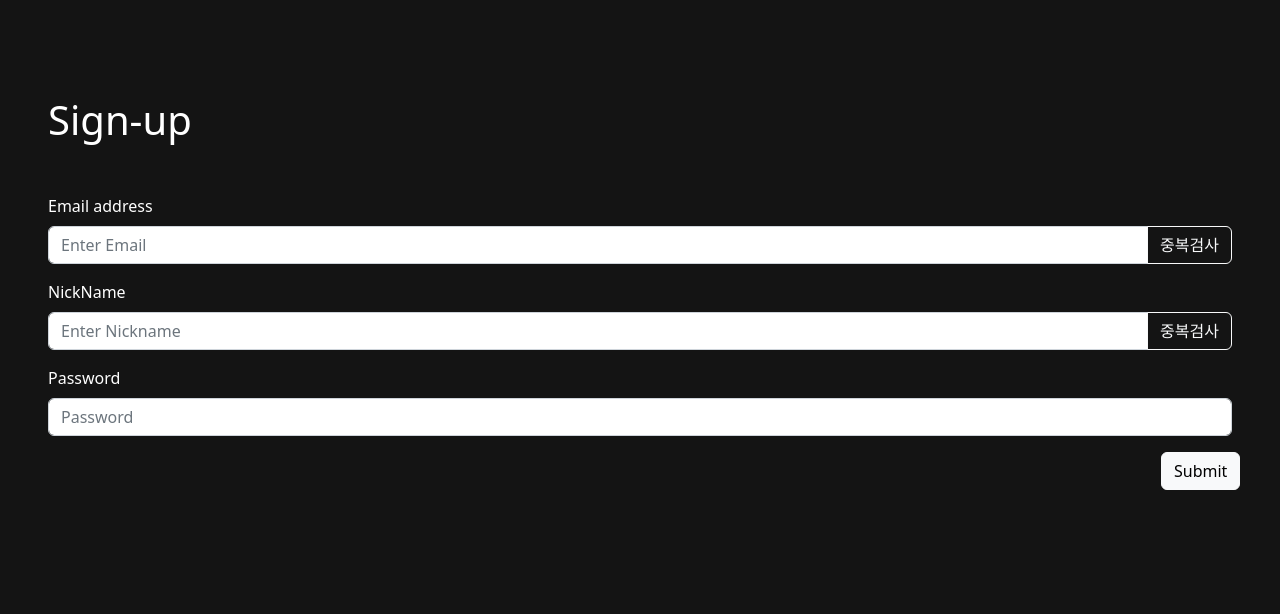
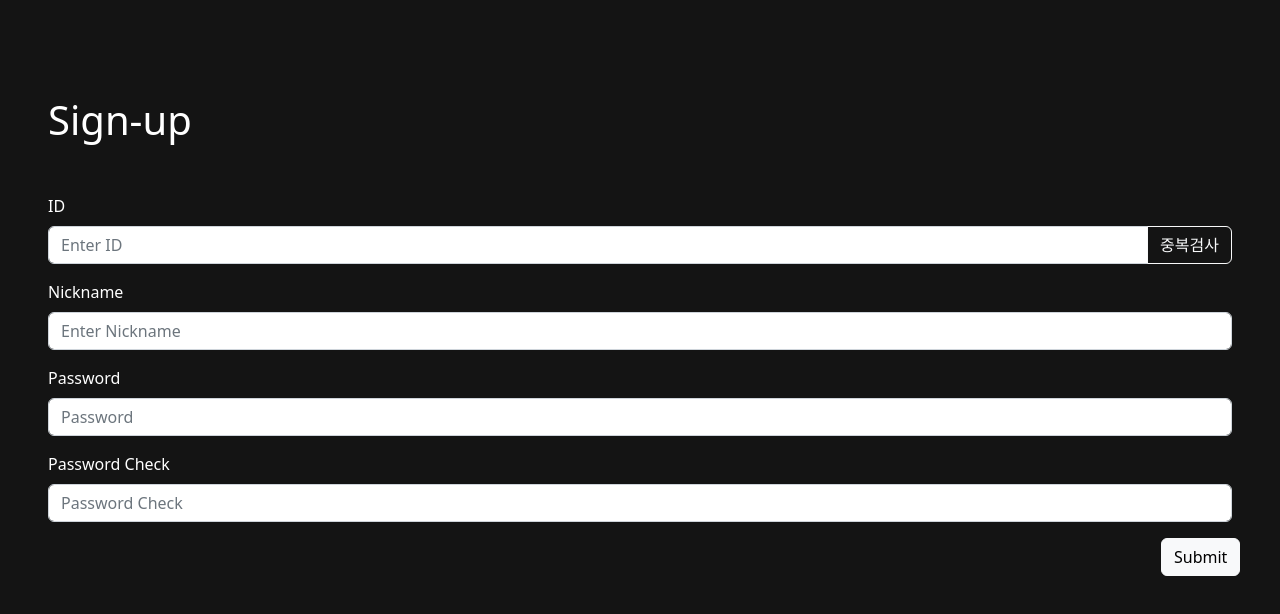
Before and after one commit to shackstack/TeamProject_MovieRecommendService, a React (Create React App) app: page /login/signup in a window 1280 px wide. Shown: the top 614 px of the page. Built offline with nearby package versions, Linux system fonts and the light colour scheme.

Commit message:
바인딩 1단계

```diff
--- /dev/null
+++ b/src/apis/axios/moviepost.js
@@ -0,0 +1,8 @@
+import { REST_API } from "src/apis/config";
+
+const postMovie = async (data) => {
+  console.log("data", data);
+  await REST_API.post("api주소", data);
+};
+
+export default postMovie;
--- a/src/pages/root/movieposting.jsx
+++ b/src/pages/root/movieposting.jsx
@@ -3,22 +3,21 @@ import { Link } from "react-router-dom";
 import Button from "react-bootstrap/Button";
 import Form from "react-bootstrap/Form";
 import styled from "styled-components";
-import { useState, useEffect } from "react";
-import { useDispatch } from "react-redux";
-import { movieListing } from "src/store/reducers/moviecreater";
+import { useState } from "react";
+import postMovie from "src/apis/axios/moviepost";
 
 const MoviePosting = () => {
-  const dispatch = useDispatch();
-  const [title, setTitle] = useState("");
-  const [url, setUrl] = useState("");
+  const [title, setTitle] = useState("Top Gun");
+  const [image_url, setUrl] = useState("");
   const [content, setContent] = useState("");
   const [star, setStar] = useState("");
 
   const submitForm = () => {
-    dispatch(movieListing({ title, url, content, star }));
+    if (title === "" || image_url === "" || content === "" || star === "") {
+      return alert("다시하세요");
+    }
+    postMovie({ title, image_url, content, star });
   };
-
-  useEffect(() => {});
 
   return (
     <>
@@ -30,6 +29,7 @@ const MoviePosting = () => {
             placeholder="Which movie you'd like to recommend?"
             onChange={(e) => {
               setTitle(e.target.value);
+              console.log(title);
             }}
           />
         </Form.Group>
@@ -62,9 +62,7 @@ const MoviePosting = () => {
           onChange={(e) => {
             setStar(e.target.value);
           }}>
-          <option value="" selected>
-            How much do you want to recommend?
-          </option>
+          <option defaultValue="">How much do you want to recommend?</option>
           <option value="⭐">⭐</option>
           <option value="⭐⭐">⭐⭐</option>
           <option value="⭐⭐⭐">⭐⭐⭐</option>
@@ -72,11 +70,10 @@ const MoviePosting = () => {
           <option value="⭐⭐⭐⭐⭐">⭐⭐⭐⭐⭐</option>
         </select>
         <Jump>
-          <Link to="/browse">
-            <Button variant="light" type="submit" onClick={() => submitForm()}>
-              Submit
-            </Button>
-          </Link>
+          <Button variant="light" type="submit" onClick={() => submitForm()}>
+            Submit
+          </Button>
+
           <Link to="/browse">
             <Button variant="light" type="cancel">
               Cancel
--- a/src/pages/root/signin.jsx
+++ b/src/pages/root/signin.jsx
@@ -1,40 +1,50 @@
 import Button from "react-bootstrap/Button";
 import Form from "react-bootstrap/Form";
 import styled from "styled-components";
-
+import { useState } from "react";
 import { Link } from "react-router-dom";
+import { REST_API } from "src/apis/config";
 
 function SignIn() {
-  const ListContainer = styled.form`
-    width: 100%;
-    height: 100%;
-    max-width: ${window.innerWidth}px;
-    min-height: ${window.innerHeight}px;
-    background-color: ${({ theme }) => theme.color.background};
-    padding: 6rem 3rem;
-    flex-wrap: wrap;
-    color: white;
-  `;
+  const [username, setUsername] = useState("");
+  const [password, setPassword] = useState("");
 
-  const Head = styled.h1`
-    margin-bottom: 50px;
-  `;
+  const onClickLogIn = async () => {
+    console.log(username, password);
+    await REST_API.post({ username, password });
+  };
+
   return (
     <ListContainer>
       <Head>Sign-in</Head>
       <Form.Group className="mb-3" controlId="formBasicEmail">
-        <Form.Label>Email address</Form.Label>
-        <Form.Control type="email" placeholder="Enter email" />
+        <Form.Label>ID</Form.Label>
+        <Form.Control
+          type="ID"
+          placeholder="Enter ID"
+          onChange={(e) => {
+            setUsername(e.target.value);
+          }}
+        />
       </Form.Group>
 
       <Form.Group className="mb-3" controlId="formBasicPassword">
         <Form.Label>Password</Form.Label>
-        <Form.Control type="password" placeholder="Password" />
+        <Form.Control
+          type="password"
+          placeholder="Password"
+          onChange={(e) => {
+            setPassword(e.target.value);
+          }}
+        />
       </Form.Group>
-      <Form.Group className="mb-3" controlId="formBasicCheckbox">
-        <Form.Check type="checkbox" label="Check me out" />
-      </Form.Group>
-      <Button variant="light" type="submit">
+
+      <Button
+        variant="light"
+        type="submit"
+        onClick={() => {
+          onClickLogIn();
+        }}>
         Log-in
       </Button>
       <Link to="/login/signup">
@@ -47,3 +57,18 @@ function SignIn() {
 }
 
 export default SignIn;
+
+const ListContainer = styled.form`
+  width: 100%;
+  height: 100%;
+  max-width: ${window.innerWidth}px;
+  min-height: ${window.innerHeight}px;
+  background-color: ${({ theme }) => theme.color.background};
+  padding: 6rem 3rem;
+  flex-wrap: wrap;
+  color: white;
+`;
+
+const Head = styled.h1`
+  margin-bottom: 50px;
+`;
--- a/src/pages/root/signup.jsx
+++ b/src/pages/root/signup.jsx
@@ -2,40 +2,35 @@ import Button from "react-bootstrap/Button";
 import InputGroup from "react-bootstrap/InputGroup";
 import Form from "react-bootstrap/Form";
 import styled from "styled-components";
+import { useState } from "react";
+import { Link } from "react-router-dom";
+import { REST_API } from "src/apis/config";
 
-import { Link } from "react-router-dom";
+const SignUp = () => {
+  const [username, setUsername] = useState("");
+  const [password, setPassword] = useState("");
+  const [pwdCheck, setPwdCheck] = useState("");
+  const [nickname, setNickname] = useState("");
 
-function SignUp() {
-  const ListContainer = styled.form`
-    width: 100%;
-    height: 100%;
-    max-width: ${window.innerWidth}px;
-    min-height: ${window.innerHeight}px;
-    background-color: ${({ theme }) => theme.color.background};
-    padding: 6rem 3rem;
-    flex-wrap: wrap;
-    color: white;
-  `;
-
-  const Head = styled.h1`
-    margin-bottom: 50px;
-  `;
-
-  const Submitbtn = styled.div`
-    margin-left: 94%;
-  `;
+  const onClickSignUp = async () => {
+    await REST_API.post({ username, password, pwdCheck, nickname });
+    console.log(username, password, pwdCheck, nickname);
+  };
 
   return (
     <>
       <ListContainer>
         <Head>Sign-up</Head>
-        <Form.Group className="mb-3" controlId="formBasicEmail">
-          <Form.Label>Email address</Form.Label>
+        <Form.Group className="mb-3" controlId="formBasicID">
+          <Form.Label>ID</Form.Label>
           <InputGroup className="mb-3">
             <Form.Control
-              placeholder="Enter Email"
-              aria-label="Enter Email"
+              placeholder="Enter ID"
+              aria-label="Enter ID"
               aria-describedby="basic-addon2"
+              onChange={(e) => {
+                setUsername(e.target.value);
+              }}
             />
             <Button variant="outline-light" id="button-addon2">
               중복검사
@@ -43,26 +38,45 @@ function SignUp() {
           </InputGroup>
         </Form.Group>
         <Form.Group className="mb-3" controlId="formBasicNickName">
-          <Form.Label>NickName</Form.Label>
-          <InputGroup className="mb-3">
-            <Form.Control
-              placeholder="Enter Nickname"
-              aria-label="Enter Nickname"
-              aria-describedby="basic-addon2"
-            />
-            <Button variant="outline-light" id="button-addon2">
-              중복검사
-            </Button>
-          </InputGroup>
+          <Form.Label>Nickname</Form.Label>
+          <Form.Control
+            type="Nickname"
+            placeholder="Enter Nickname"
+            onChange={(e) => {
+              setNickname(e.target.value);
+            }}
+          />
         </Form.Group>
 
         <Form.Group className="mb-3" controlId="formBasicPassword">
           <Form.Label>Password</Form.Label>
-          <Form.Control type="password" placeholder="Password" />
+          <Form.Control
+            type="password"
+            placeholder="Password"
+            onChange={(e) => {
+              setPassword(e.target.value);
+            }}
+          />
         </Form.Group>
+        <Form.Group className="mb-3" controlId="formBasicPassword">
+          <Form.Label>Password Check</Form.Label>
+          <Form.Control
+            type="password"
+            placeholder="Password Check"
+            onChange={(e) => {
+              setPwdCheck(e.target.value);
+            }}
+          />
+        </Form.Group>
+
         <Submitbtn>
           <Link to="/login">
-            <Button variant="light" type="submit">
+            <Button
+              variant="light"
+              type="submit"
+              onClick={() => {
+                onClickSignUp();
+              }}>
               Submit
             </Button>
           </Link>
@@ -70,6 +84,25 @@ function SignUp() {
       </ListContainer>
     </>
   );
-}
+};
 
 export default SignUp;
+
+const ListContainer = styled.form`
+  width: 100%;
+  height: 100%;
+  max-width: ${window.innerWidth}px;
+  min-height: ${window.innerHeight}px;
+  background-color: ${({ theme }) => theme.color.background};
+  padding: 6rem 3rem;
+  flex-wrap: wrap;
+  color: white;
+`;
+
+const Head = styled.h1`
+  margin-bottom: 50px;
+`;
+
+const Submitbtn = styled.div`
+  margin-left: 94%;
+`;
--- a/src/store/reducers/moviecreater.js
+++ /dev/null
@@ -1,33 +0,0 @@
-const MOVIE_LISTING = "MOVIE_LISTING";
-
-export const movieListing = () => {
-  return {
-    type: MOVIE_LISTING,
-  };
-};
-
-const initialState = {
-  movieNumber: 0,
-  title: "",
-  image_url: "",
-  content: "",
-  isAlive: true,
-};
-// 리듀서
-const movieCreater = (state = initialState, action) => {
-  switch (action.type) {
-    case MOVIE_LISTING:
-      return {
-        ...state,
-        movieNumber: state.movieNumber + 1,
-        title: action.payload.title,
-        image_url: action.payload.url,
-        content: action.payload.content,
-      };
-
-    default:
-      return state;
-  }
-};
-
-export default movieCreater;
--- a/src/store/store.js
+++ b/src/store/store.js
@@ -1,9 +1,7 @@
 import { combineReducers } from "redux";
 import authReducer from "./reducers/auth";
-import movieCreater from "./reducers/moviecreater";
 
 const rootReducer = combineReducers({
   auth: authReducer,
-  movieCreater,
 });
 export default rootReducer;
```
Also changed, not shown: src/store/reducers/moviecrud.js (added, +62 -0 lines).
